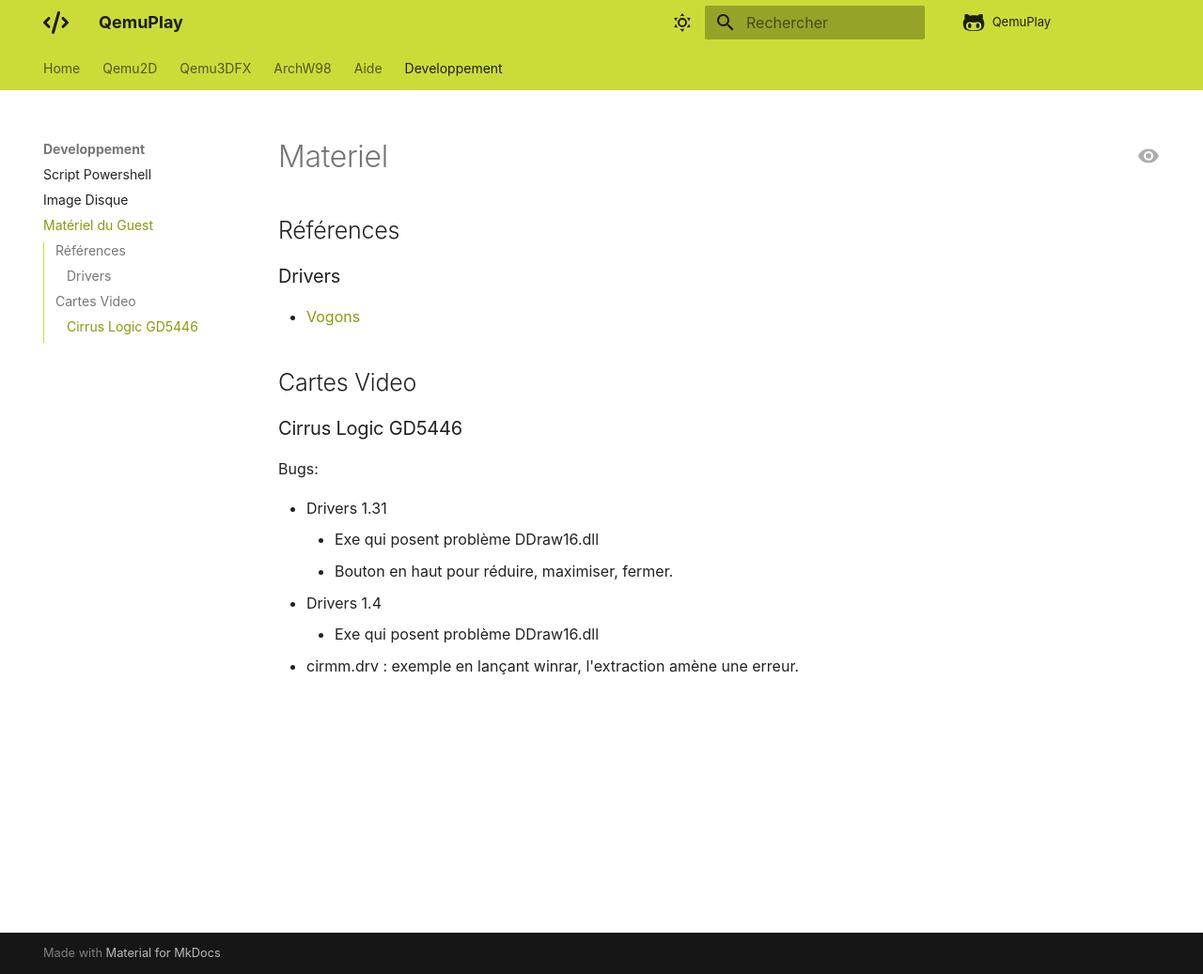
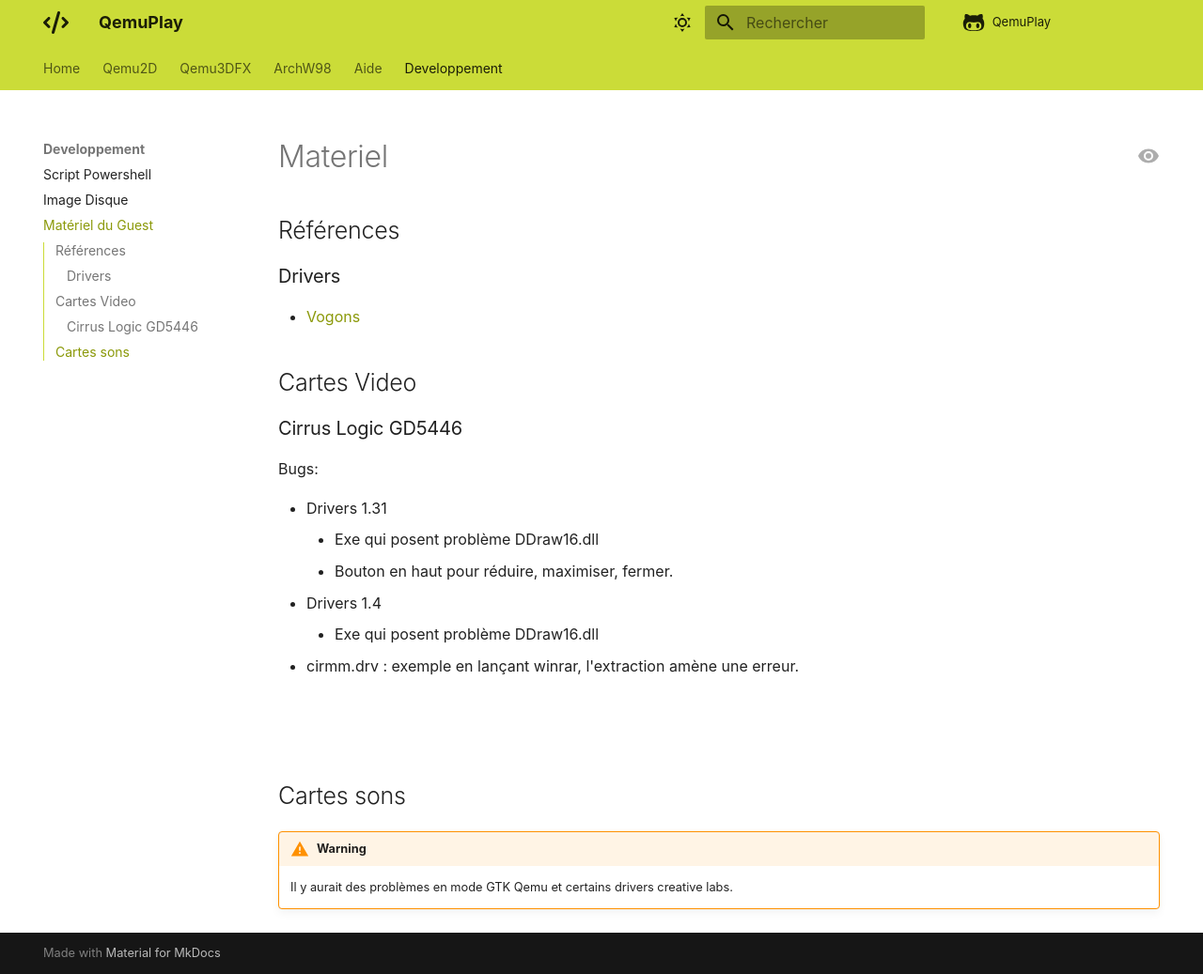
Before and after one commit to daerlnaxe/QemuPlay, an MkDocs documentation site: the page built from docs/90-developpement/03-guest_materiel.md, in a window 1280 px wide and 1037 px high. Shown: the whole window at 94% size. Built offline with MkDocs 1.6.1 and Material for MkDocs 9.7.7, drawn with Linux system fonts in a browser that asks for light colours; comment, search, counter and statistics services are not loaded.

```diff
--- a/docs/90-developpement/03-guest_materiel.md
+++ b/docs/90-developpement/03-guest_materiel.md
@@ -15,3 +15,11 @@ Bugs:
 - Drivers 1.4
     - Exe qui posent problème DDraw16.dll
 - cirmm.drv : exemple en lançant winrar, l'extraction amène une erreur.
+
+<br>
+<br>
+
+## Cartes sons
+
+!!! Warning
+    Il y aurait des problèmes en mode GTK Qemu et certains drivers creative labs.
```
Also changed, not shown: docs/80-aide/qemu/console.md (added, +49 -0 lines), docs/80-aide/qemu/parametres.md (+1 -1 lines), docs/assets/images/change_cdrom.png (added), docs/assets/images/change_cdrom_2.png (added), docs/assets/images/info_block.png (added), docs/assets/images/sdl_console.png (added).
